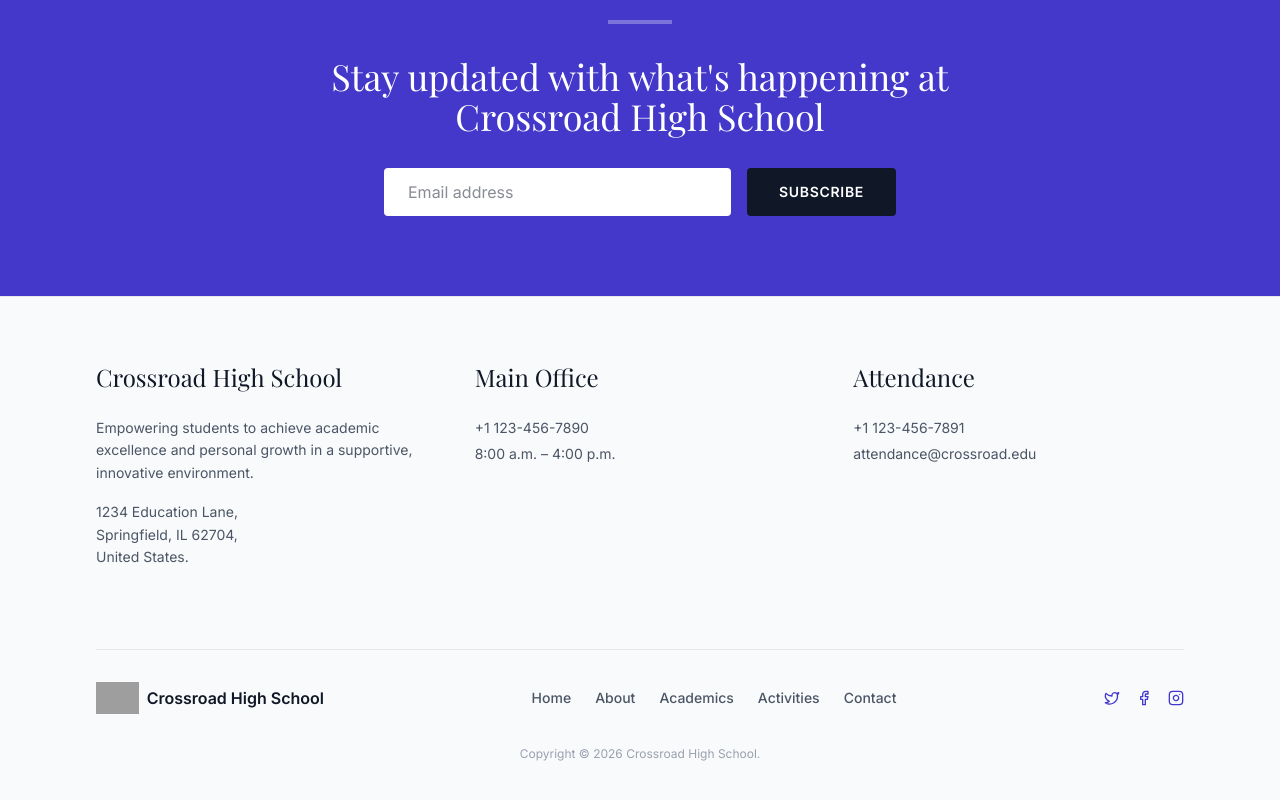
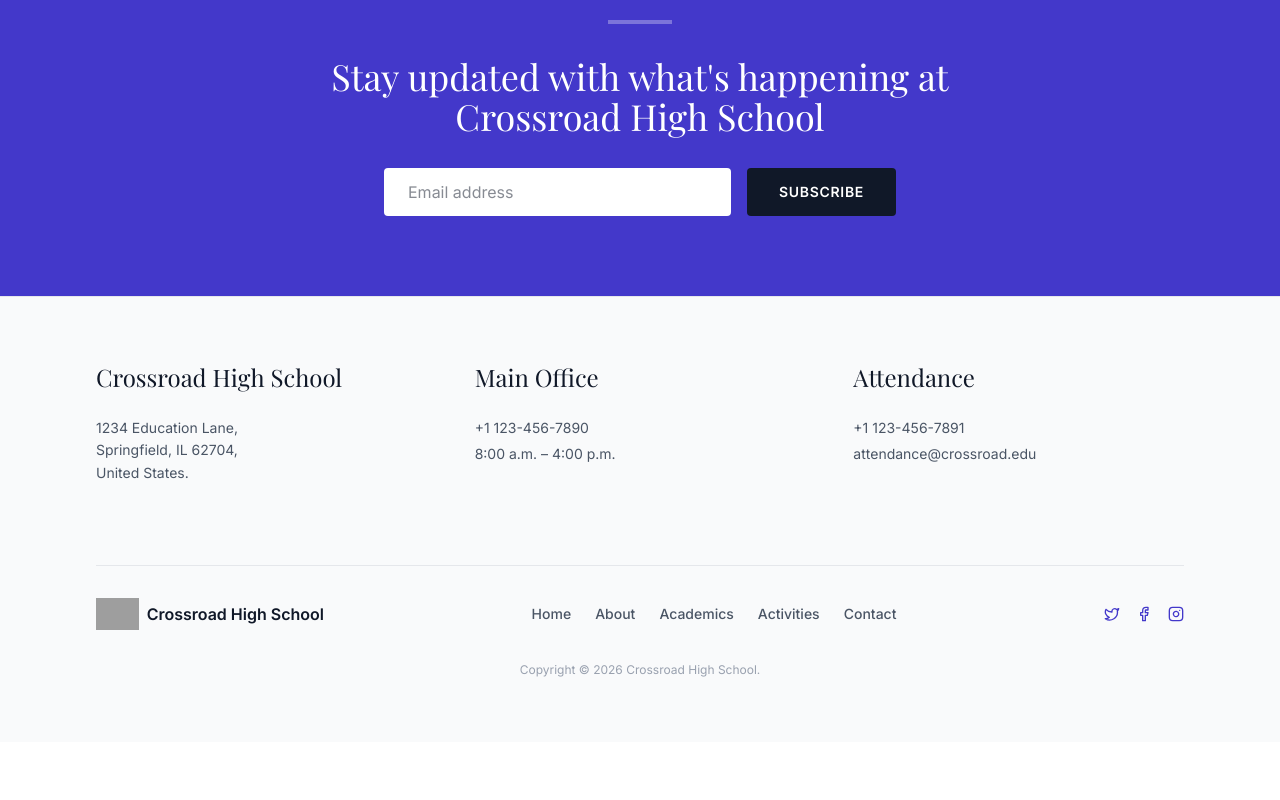
Before and after one commit to CDCODE02/schoolweb, a React (Vite) app: page / in a window 1280 px wide. Shown: the part 4730-5530 px from the top of the page. After the commit the page ends 5472 px from the top, so only its background shows below. Built offline with nearby package versions, Linux system fonts and the light colour scheme; grey boxes are pictures that could not be loaded; a web font is replaced by a local one.

Commit message:
feat: Remove redundant app description from footer
The application's mission statement was duplicated in the footer. This commit removes the redundant description, as it is already present in the metadata and other introductory sections of the application.

```diff
--- a/src/components/Layout.tsx
+++ b/src/components/Layout.tsx
@@ -103,9 +103,6 @@ export default function Layout({ children }: { children: React.ReactNode }) {
           <div>
             <h3 className="font-serif text-2xl text-gray-900 mb-6">Crossroad High School</h3>
             <p className="text-gray-600 text-sm leading-relaxed mb-4">
-              Empowering students to achieve academic excellence and personal growth in a supportive, innovative environment.
-            </p>
-            <p className="text-gray-600 text-sm leading-relaxed mb-4">
               1234 Education Lane, <br />
               Springfield, IL 62704, <br />
               United States.
```
